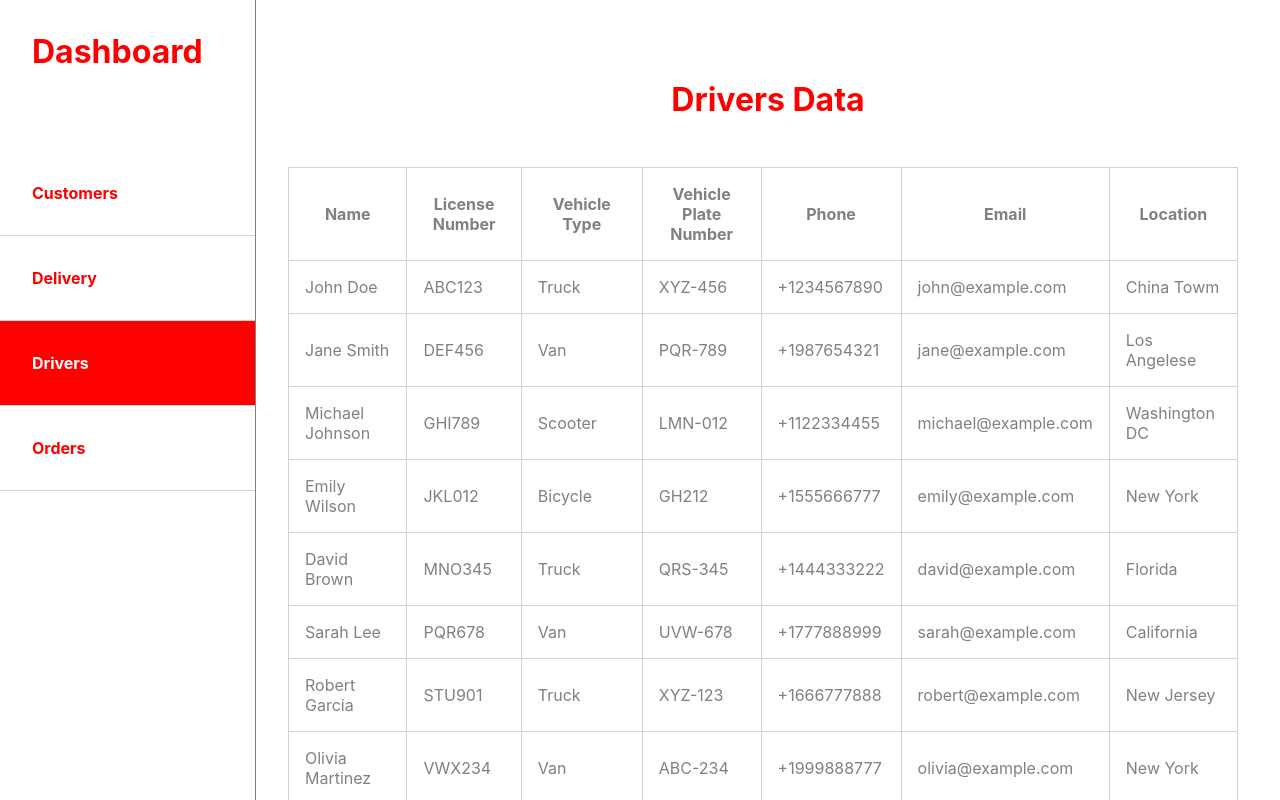
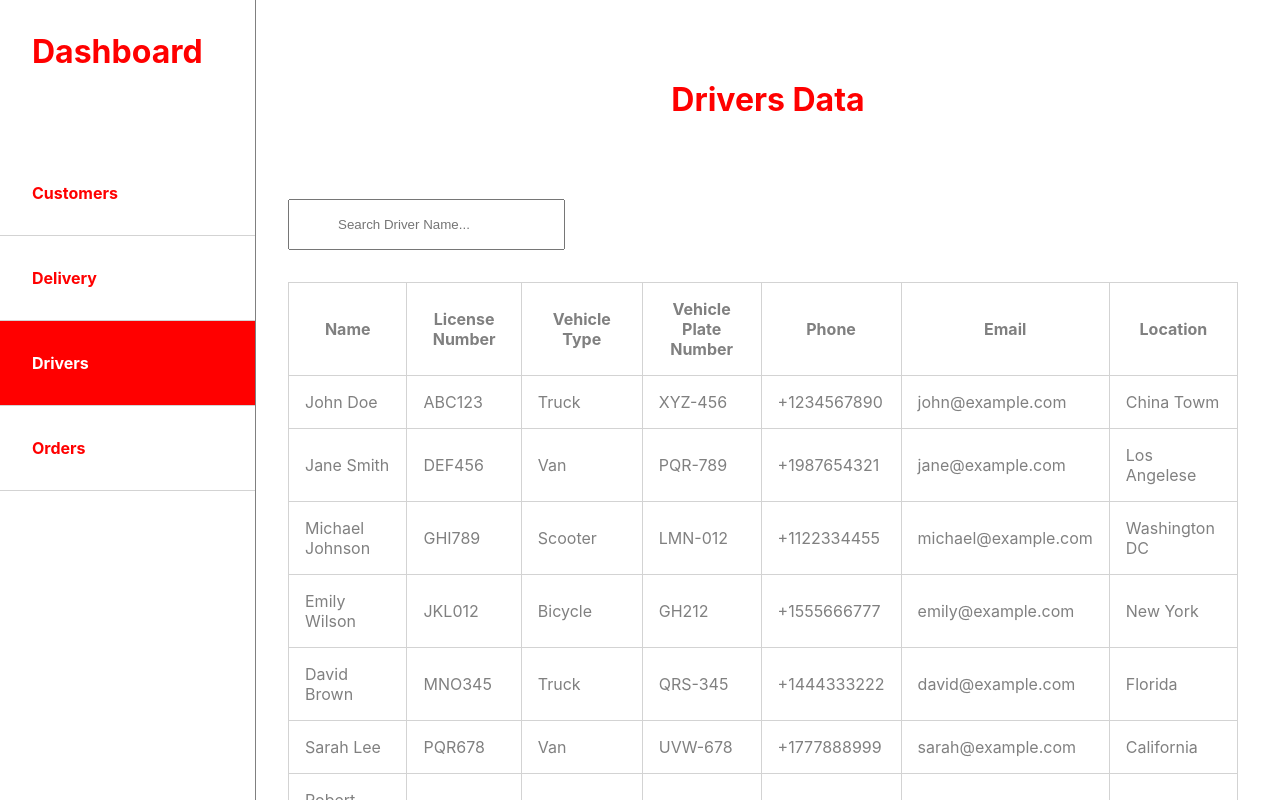
Before and after one commit to developeruzairsaleem/deliverysolution, a React (Create React App) app: page /driver in a window 1280 px wide. Built offline with nearby package versions, Linux system fonts and the light colour scheme.

Commit message:
Added the search functionality for drivers

```diff
--- a/src/components/Driver/Driver.jsx
+++ b/src/components/Driver/Driver.jsx
@@ -1,23 +1,22 @@
 import "./Driver.css"
 import Drivers from "../../drivers.json"
+import {useState} from "react";
+import SearchDriver from "../SearchDriver/SearchDriver.jsx"
 
 export default function Driver(){
 	const drivers = Drivers.drivers;
-	//  {
-    //   "id": 1,
-    //   "name": "John Doe",
-    //   "license_number": "ABC123",
-    //   "vehicle_type": "Truck",
-    //   "vehicle_plate_number": "XYZ-456",
-    //   "phone": "+1234567890",
-    //   "email": "john@example.com",
-    //   "location": "City A"
-    // },
+
+	const [name,setName] = useState("")
+	const handleNameChange=(e)=> setName(e.target.value)
+
 	return (
 		<div className="driver">
 			<h1 className="driver__heading">
 				Drivers Data
 			</h1>
+
+
+			<SearchDriver name={name} handleNameChange={handleNameChange} />
 			<table className="driver__table">
 				<thead>
 					<th>Name</th>
@@ -33,7 +32,10 @@ export default function Driver(){
 				<tbody>
 				{
 
-					drivers.map((driver)=>{
+					drivers.filter((driver)=>{
+						return driver.name.toLowerCase().includes(name.toLowerCase())
+					}).map((driver)=>{
+
 					 return(<tr key= {driver.id}>
 
 					<td>{driver.name}</td>
--- /dev/null
+++ b/src/components/SearchDriver/SearchDriver.css
@@ -0,0 +1,6 @@
+.search-driver{
+
+	padding: 1rem 3rem;
+	margin: 2rem 0;
+	outline: none;
+}
--- /dev/null
+++ b/src/components/SearchDriver/SearchDriver.jsx
@@ -0,0 +1,15 @@
+import React from "react"
+import "./SearchDriver.css"
+
+
+const SearchDriver =({name,handleNameChange})=>{
+
+	return (
+		<input className="search-driver" type="text" placeholder="Search Driver Name..." value={name} onChange={handleNameChange} />
+		)
+
+
+}
+
+
+export default SearchDriver;
```
